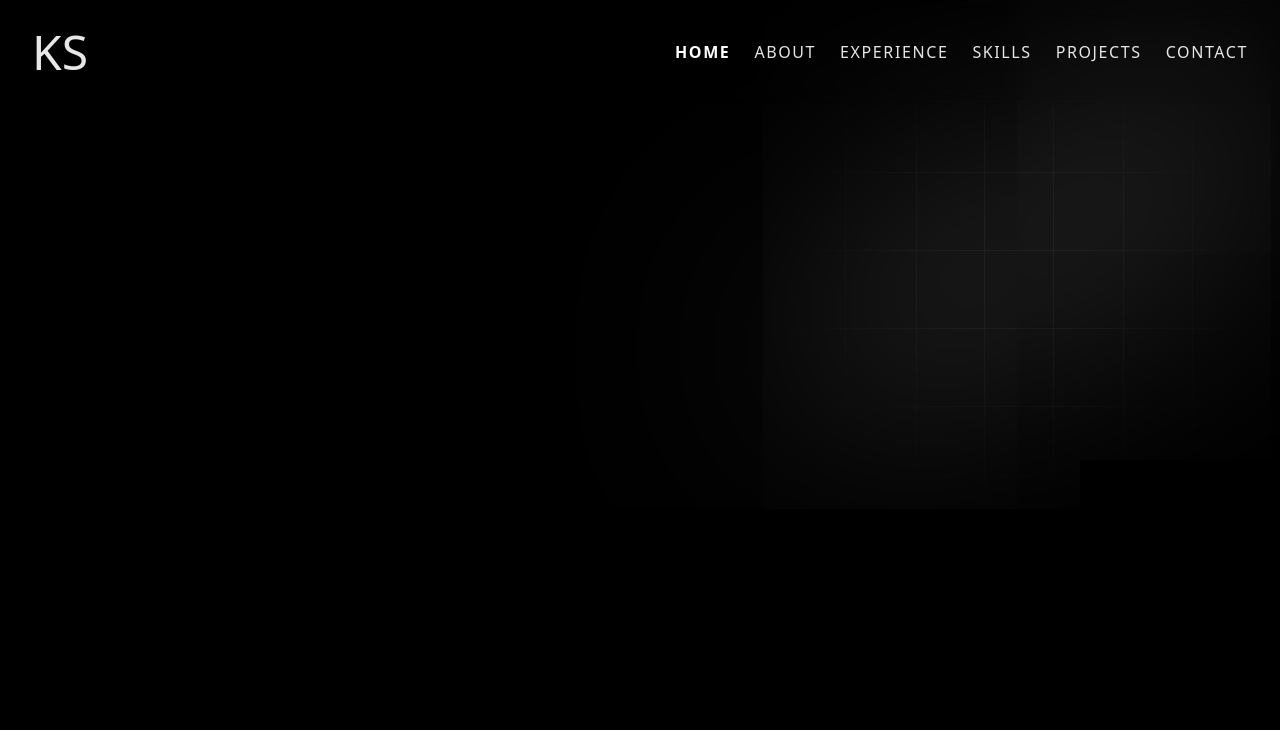
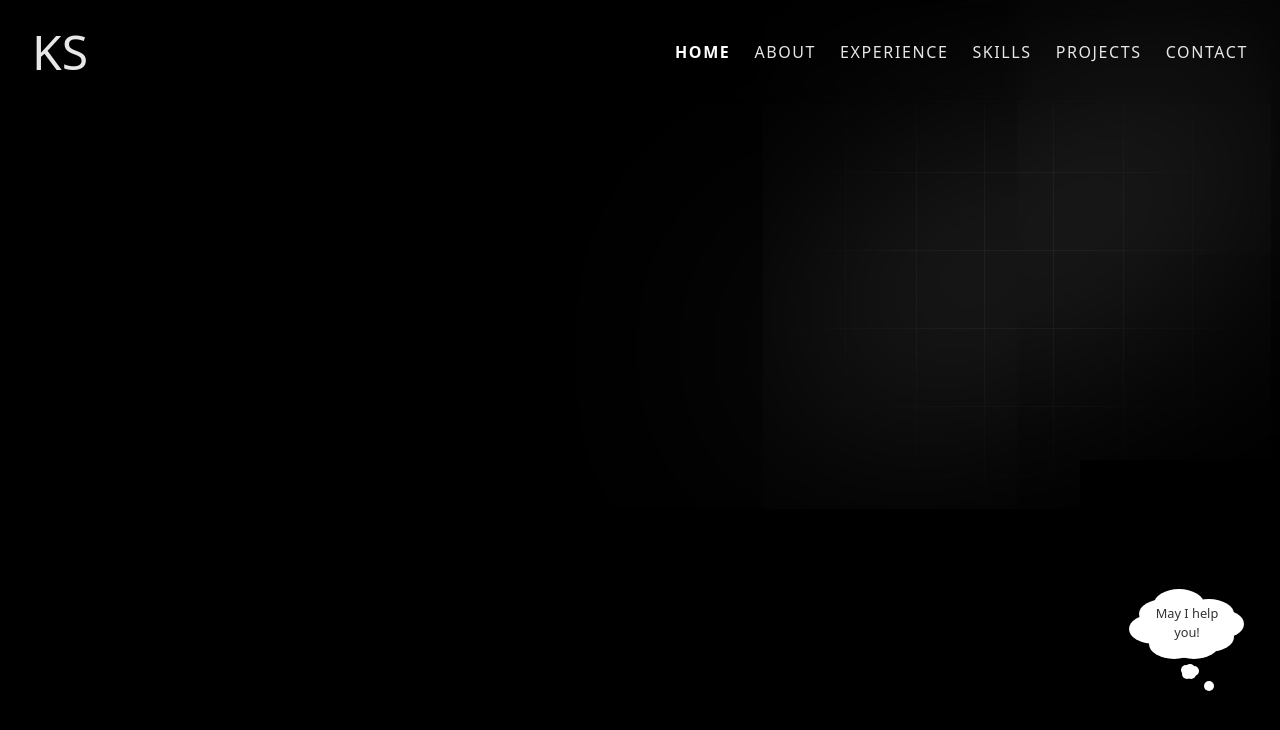
Before and after one commit to kshanu12/Portfolio-new, a Next.js app: page / in a window 1280 px wide. Shown: the top 730 px of the page. Built offline with nearby package versions, Linux system fonts and the light colour scheme.

Commit message:
added thinking cloud

```diff
--- a/src/components/chatBot/index.js
+++ b/src/components/chatBot/index.js
@@ -3,13 +3,18 @@ import { useState, useEffect, useRef } from "react";
 import styles from "./styles.module.css";
 import { icons } from "../Icons";
 import ReactMarkdown from "react-markdown";
+import Typed from "typed.js";
 
 export default function ChatWidget() {
+  const typedRef = useRef(null);
   const [isOpen, setIsOpen] = useState(false);
   const [messages, setMessages] = useState([]);
   const [input, setInput] = useState("");
   const [isListening, setIsListening] = useState(false);
   const recognitionRef = useRef(null);
+  const [showSmallestTail, setShowSmallestTail] = useState(false);
+  const [showMiddleTail, setShowMiddleTail] = useState(false);
+  const [showFullCloud, setShowFullCloud] = useState(false);
 
   useEffect(() => {
     if (typeof window !== "undefined") {
@@ -67,13 +72,49 @@ export default function ChatWidget() {
     setMessages((prev) => [...prev, botMessage]);
   };
 
+  useEffect(() => {
+    const showSequence = () => {
+      setShowSmallestTail(true);
+      setTimeout(() => setShowMiddleTail(true), 250);
+      setTimeout(() => {
+        setShowFullCloud(true);
+
+        if (typedRef.current) {
+          typedRef.current.innerHTML = "";
+          new Typed(typedRef.current, {
+            strings: ["May I help you!"],
+            typeSpeed: 50,
+            showCursor: false,
+          });
+        }
+      }, 500);
+
+      setTimeout(() => {
+        setShowSmallestTail(false);
+        setShowMiddleTail(false);
+        setShowFullCloud(false);
+      }, 7000);
+    };
+
+    showSequence();
+
+    const interval = setInterval(showSequence, 10000);
+
+    return () => clearInterval(interval);
+  }, []);
+
   return (
     <div className={styles.chatContainer}>
       {isOpen && (
         <div className={styles.chatWindow}>
-          <div className={styles.header} onClick={() => setIsOpen(!isOpen)}>
+          <div className={styles.header}>
             <img src="bot-head.png" className={styles.botName} />
-            <div className={styles.closeIcon}>{icons["close"]}</div>
+            <div
+              className={styles.closeIcon}
+              onClick={() => setIsOpen(!isOpen)}
+            >
+              {icons["close"]}
+            </div>
           </div>
           <div className={styles.messages}>
             <div className={`${styles.message} ${styles.bot}`}>
@@ -130,9 +171,47 @@ export default function ChatWidget() {
         </div>
       )}
       {!isOpen && (
-        <button className={styles.bubble} onClick={() => setIsOpen(!isOpen)}>
-          <img src="/chat-bot.gif" alt="chat-bot" />
-        </button>
+        <>
+          <div
+            className={`${styles.thinkingCloud} ${
+              showFullCloud ? styles.showBounce : ""
+            }`}
+          >
+            <div
+              className={`${styles.smallestCloudTail} ${
+                showSmallestTail ? styles.show : ""
+              }`}
+            ></div>
+            <div
+              className={`${styles.middleCloudTail} ${
+                showMiddleTail ? styles.show : ""
+              }`}
+            ></div>
+            <div
+              className={`${styles.thinkingCloudShadow} ${
+                showFullCloud ? styles.show : ""
+              }`}
+            ></div>
+            <div
+              className={`${styles.thinkingCloudText} ${
+                showFullCloud ? styles.show : ""
+              }`}
+            >
+              <span ref={typedRef}></span>
+            </div>
+          </div>
+          <button
+            className={styles.bubble}
+            onClick={() => {
+              setIsOpen(!isOpen);
+              setShowFullCloud(false);
+              setShowMiddleTail(false);
+              setShowSmallestTail(false);
+            }}
+          >
+            <img src="/chat-bot.gif" alt="chat-bot" />
+          </button>
+        </>
       )}
     </div>
   );
--- a/src/components/chatBot/styles.module.css
+++ b/src/components/chatBot/styles.module.css
@@ -12,6 +12,7 @@
     background: none;
     scale: 0.2;
     border: none;
+    cursor: pointer;
 }
 
 .chatWindow {
@@ -31,15 +32,15 @@
 
 .header {
     display: flex;
-    justify-content:space-between;
+    justify-content: space-between;
     align-items: center;
     gap: 0.5rem;
     padding: 0.5rem 0.5rem;
     box-shadow: inset 0 0 20px #000000b9;
 }
 
-.botName{
-    height:1.5rem;
+.botName {
+    height: 1.5rem;
 }
 
 .closeIcon {
@@ -101,7 +102,7 @@
 
 .messageText li {
     margin-bottom: 0.5rem;
-    list-style-position:inside
+    list-style-position: inside
 }
 
 .user .messageText {
@@ -120,9 +121,9 @@
     flex-shrink: 0;
 }
 
-.userIcon{
+.userIcon {
     flex-shrink: 0;
-    margin-bottom:-5px;
+    margin-bottom: -5px;
 }
 
 .inputArea {
@@ -154,3 +155,115 @@
     justify-content: center;
     align-items: center;
 }
+
+.thinkingCloud {
+    position: absolute;
+    bottom: 140px;
+    right: 40px;
+    display: flex;
+    align-items: center;
+    justify-content: center;
+}
+
+.thinkingCloudShadow {
+    position: absolute;
+    bottom: 0;
+    right: 20px;
+    height: 30px;
+    width: 50px;
+    background: #fff;
+    border-radius: 50%;
+    z-index: 1;
+    box-shadow:
+        -25px 0 #fff,
+        -15px -15px #fff,
+        0 -25px #fff,
+        15px -15px #fff,
+        30px -15px #fff,
+        40px -5px #fff,
+        30px 8px #fff,
+        15px 15px #fff,
+        -5px 15px #fff;
+}
+
+.thinkingCloudText {
+    position: relative;
+    z-index: 2;
+    color: #333;
+    font-size: 0.8rem;
+    font-weight: 500;
+    width: 70px;
+    height: 40px;
+    text-align: center;
+    left: -2px;
+}
+
+.middleCloudTail {
+    position: absolute;
+    bottom: -32px;
+    right: 30px;
+    width: 10px;
+    height: 10px;
+    background: #fff;
+    border-radius: 50%;
+    box-shadow:
+        2px 3px #fff,
+        1px -2px #fff,
+        -2px 3px #fff,
+        5px 0px #fff,
+        -3px -1px #fff;
+}
+
+.smallestCloudTail {
+    position: absolute;
+    bottom: -47px;
+    right: 10px;
+    width: 10px;
+    height: 10px;
+    background: #fff;
+    border-radius: 50%;
+}
+
+.thinkingCloudText,
+.thinkingCloudShadow,
+.middleCloudTail,
+.smallestCloudTail {
+    opacity: 0;
+    transition: opacity 0.5s ease-in-out;
+}
+
+.show {
+    opacity: 1;
+}
+
+@keyframes slideBounceIn {
+    0% {
+        opacity: 0;
+        transform: translateY(20px) scale(0.95);
+    }
+
+    50% {
+        opacity: 1;
+        transform: translateY(-5px) scale(1.2);
+    }
+
+    100% {
+        transform: translateY(0) scale(1);
+    }
+}
+
+@keyframes float {
+
+    0%,
+    100% {
+        transform: translateY(0);
+    }
+
+    50% {
+        transform: translateY(-4px);
+    }
+}
+
+.thinkingCloudContainer.showBounce {
+    animation: slideBounceIn 0.6s ease forwards, float 4s ease-in-out infinite;
+}
```
